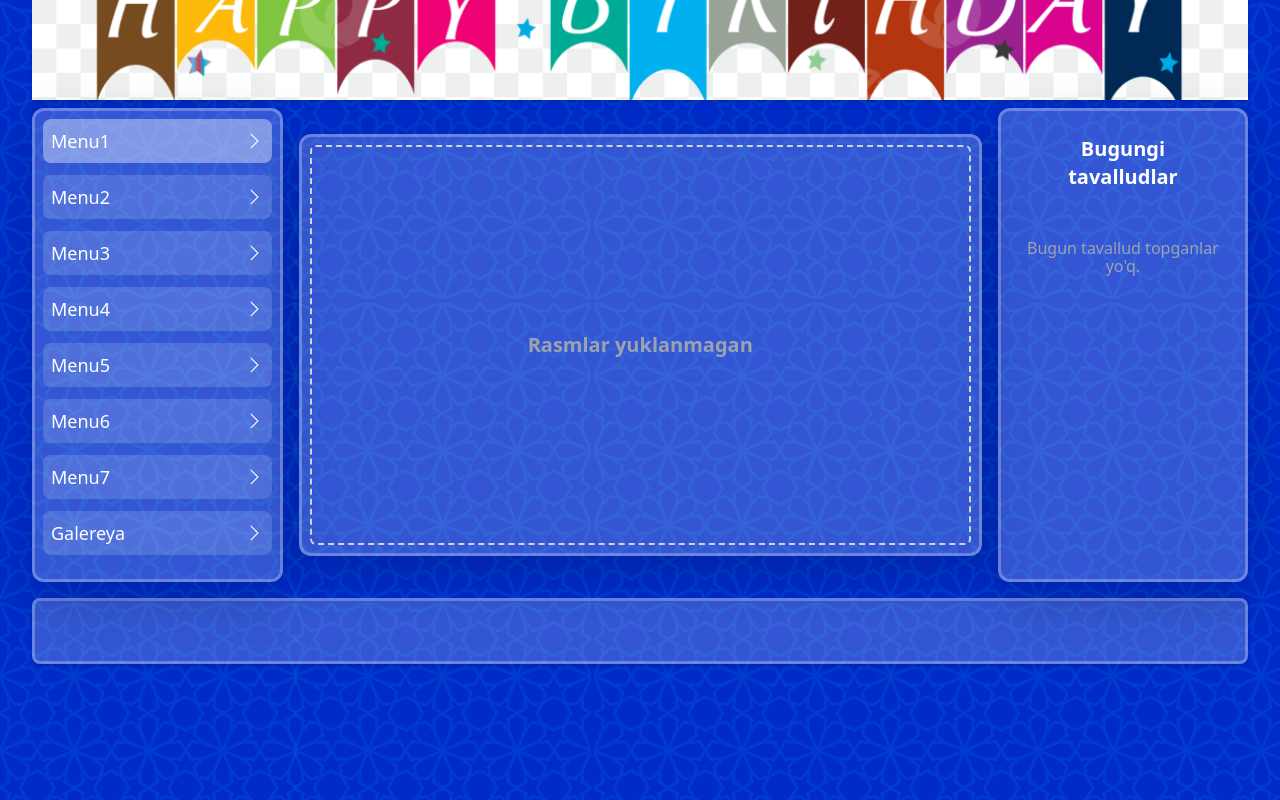
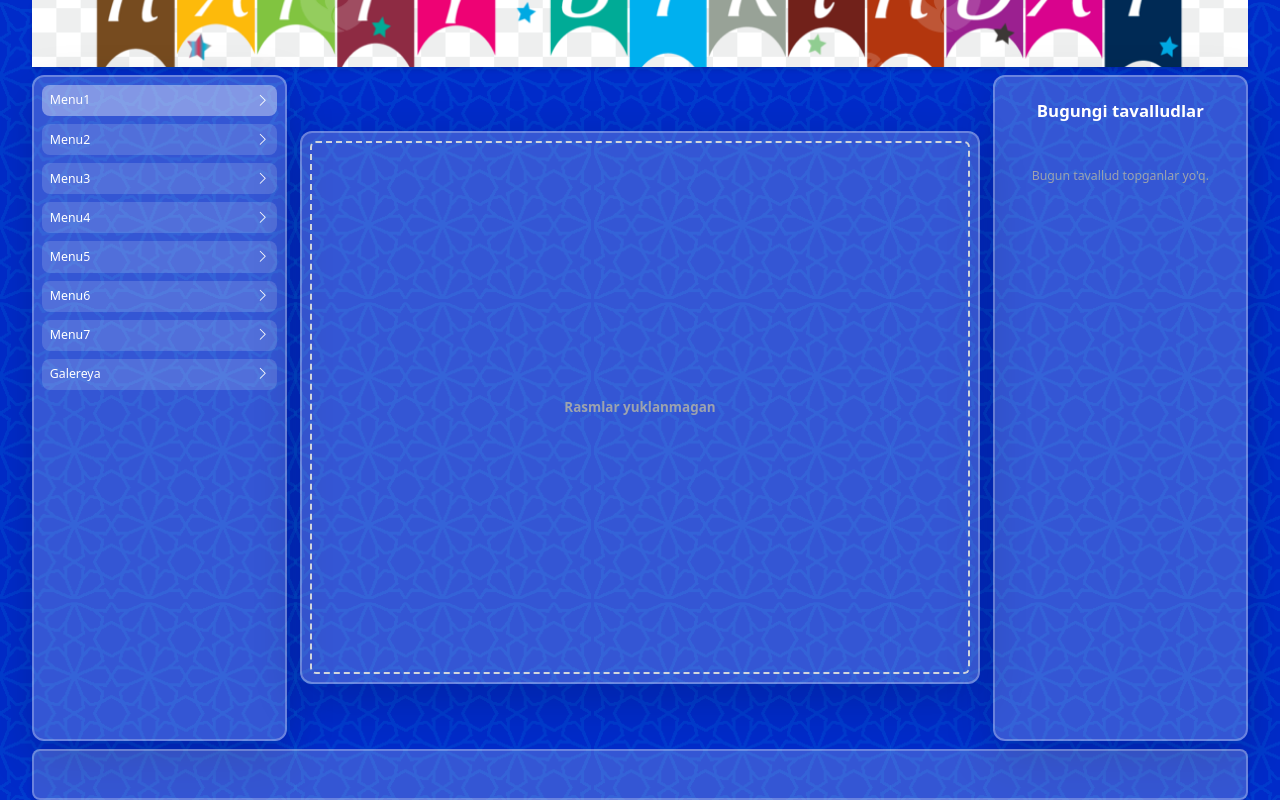
Before and after one commit to Shukurulla/birdth, a React (Vite) app: page / in a window 1280 px wide. Built offline with nearby package versions, Linux system fonts and the light colour scheme.

Commit message:
change background image

```diff
--- a/src/App.jsx
+++ b/src/App.jsx
@@ -28,6 +28,9 @@ const menus = [
   "galereya",
 ];
 
+// TV size constants (200cm × 123cm converted to viewport units)
+const TV_ASPECT_RATIO = 200 / 123;
+
 const App = () => {
   const [images, setImages] = useState([]);
   const [videos, setVideos] = useState([]);
@@ -35,6 +38,10 @@ const App = () => {
   const [currentIndex, setCurrentIndex] = useState(0);
   const [page, setPage] = useState(0);
   const [activeMenu, setActiveMenu] = useState("menu1");
+  const [screenSize, setScreenSize] = useState({
+    width: window.innerWidth,
+    height: window.innerHeight,
+  });
   const itemsPerPage = 7;
   const [greeting, setGreeting] = useState([]);
   const carouselRef = useRef(null);
@@ -44,6 +51,31 @@ const App = () => {
 
   const today = new Date();
   const todayFormatted = moment(today).format("YYYY-MM-DD");
+
+  // Handle window resize
+  useEffect(() => {
+    const handleResize = () => {
+      setScreenSize({ width: window.innerWidth, height: window.innerHeight });
+    };
+
+    window.addEventListener("resize", handleResize);
+    handleResize(); // Initial call
+
+    return () => window.removeEventListener("resize", handleResize);
+  }, []);
+
+  // Calculate responsive font size based on screen width
+  const getFontSize = (baseSize) => {
+    const scaleFactor = screenSize.width / 1920; // Assuming 1920px as reference width
+    return Math.max(baseSize * scaleFactor, baseSize * 0.7); // Don't go below 70% of base size
+  };
+
+  // Calculate scaling for elements
+  const getScale = useCallback(() => {
+    const widthScale = screenSize.width / 1920;
+    const heightScale = screenSize.height / 1080;
+    return Math.min(widthScale, heightScale);
+  }, [screenSize]);
 
   const todaysGreetings = useMemo(() => {
     return greeting.filter((item) => {
@@ -57,18 +89,26 @@ const App = () => {
       menus.map((menu) => (
         <li
           key={menu}
-          className={`p-2 flex items-center  justify-between rounded-lg text-lg font-medium cursor-pointer text-white transition-all  ${
+          className={` flex items-center justify-between rounded-lg font-medium cursor-pointer text-white transition-all ${
             activeMenu === menu
               ? "bg-[#ffffff62] hover:bg-[#ffffff49] "
               : "hover:bg-[#ffffff49] bg-[#ffffff25]"
           }`}
+          style={{
+            fontSize: `${getFontSize(1.1)}rem`,
+            padding: `${getFontSize(0.7)}rem`,
+            marginBottom: `${getFontSize(0.4)}rem`,
+          }}
           onClick={() => setActiveMenu(menu)}
         >
           <span>{menu.charAt(0).toUpperCase() + menu.slice(1)}</span>
-          <i className="bi bi-chevron-right text-lg"></i>
+          <i
+            className="bi bi-chevron-right"
+            style={{ fontSize: `${getFontSize(1.2)}rem` }}
+          ></i>
         </li>
       )),
-    [activeMenu]
+    [activeMenu, screenSize]
   );
 
   const preloadImages = useCallback((imageUrls) => {
@@ -278,6 +318,14 @@ const App = () => {
     }
   }, [startIndex, itemsPerPage, images.length]);
 
+  const scale = getScale();
+  const thumbnailSize = useMemo(() => {
+    return {
+      width: Math.round(64 * scale),
+      height: Math.round(48 * scale),
+    };
+  }, [scale]);
+
   const renderThumbnails = useCallback(() => {
     if (!visibleThumbnails || visibleThumbnails.length === 0) return null;
 
@@ -289,8 +337,8 @@ const App = () => {
             <div
               key={absoluteIndex}
               style={{
-                width: "64px",
-                height: "48px",
+                width: `${thumbnailSize.width}px`,
+                height: `${thumbnailSize.height}px`,
                 backgroundImage: `url(${img.image})`,
                 backgroundSize: "cover",
                 backgroundPosition: "center",
@@ -307,13 +355,25 @@ const App = () => {
         })}
       </div>
     );
-  }, [visibleThumbnails, startIndex, currentIndex, handleThumbnailClick]);
+  }, [
+    visibleThumbnails,
+    startIndex,
+    currentIndex,
+    handleThumbnailClick,
+    thumbnailSize,
+  ]);
 
   const renderCarouselContent = useCallback(() => {
     if (loading) {
       return (
-        <div className="w-full h-[400px] flex items-center justify-center">
-          <div className="text-xl font-semibold text-gray-500">
+        <div
+          className="w-full flex items-center justify-center"
+          style={{ height: `${Math.round(800 * scale)}px` }}
+        >
+          <div
+            className="font-semibold text-gray-500"
+            style={{ fontSize: `${getFontSize(1.2)}rem` }}
+          >
             Rasmlar yuklanmoqda...
           </div>
         </div>
@@ -322,7 +382,13 @@ const App = () => {
 
     if (images.length === 0) {
       return (
-        <div className="w-full h-[400px] flex items-center justify-center text-gray-400 text-xl font-semibold border-2 border-dashed border-gray-300 rounded-md">
+        <div
+          className="w-full flex items-center justify-center text-gray-400 font-semibold border-2 border-dashed border-gray-300 rounded-md"
+          style={{
+            height: `${Math.round(800 * scale)}px`,
+            fontSize: `${getFontSize(1.2)}rem`,
+          }}
+        >
           Rasmlar yuklanmagan
         </div>
       );
@@ -336,7 +402,7 @@ const App = () => {
               <div
                 style={{
                   width: "100%",
-                  height: "500px",
+                  height: `${Math.round(800 * scale)}px`,
                   backgroundImage: `url(${img.image})`,
                   backgroundSize: "cover",
                   backgroundPosition: "center",
@@ -357,17 +423,23 @@ const App = () => {
               onClick={handlePrevPage}
               className="absolute left-5"
               disabled={startIndex === 0}
-              style={{ opacity: startIndex === 0 ? 0.5 : 1 }}
+              style={{
+                opacity: startIndex === 0 ? 0.5 : 1,
+                fontSize: `${getFontSize(1.5)}rem`,
+              }}
             >
-              <i className="bi text-white bi-chevron-left text-2xl"></i>
+              <i className="bi text-white bi-chevron-left"></i>
             </button>
             <button
               onClick={handleNextPage}
               className="absolute right-5"
               disabled={endIndex >= images.length - 1}
-              style={{ opacity: endIndex >= images.length - 1 ? 0.5 : 1 }}
+              style={{
+                opacity: endIndex >= images.length - 1 ? 0.5 : 1,
+                fontSize: `${getFontSize(1.5)}rem`,
+              }}
             >
-              <i className="bi text-white bi-chevron-right text-2xl"></i>
+              <i className="bi text-white bi-chevron-right"></i>
             </button>
           </div>
         )}
@@ -382,6 +454,7 @@ const App = () => {
     renderThumbnails,
     startIndex,
     endIndex,
+    scale,
   ]);
 
   const [currentPlayingIndex, setCurrentPlayingIndex] = useState(null);
@@ -389,8 +462,14 @@ const App = () => {
   const renderVideoCarouselContent = useCallback(() => {
     if (loading) {
       return (
-        <div className="w-full h-[400px] flex items-center justify-center">
-          <div className="text-xl font-semibold text-gray-500">
+        <div
+          className="w-full flex items-center justify-center"
+          style={{ height: `${Math.round(700 * scale)}px` }}
+        >
+          <div
+            className="font-semibold text-gray-500"
+            style={{ fontSize: `${getFontSize(1.2)}rem` }}
+          >
             Videolar yuklanmoqda...
           </div>
         </div>
@@ -399,7 +478,13 @@ const App = () => {
 
     if (videos.length === 0) {
       return (
-        <div className="w-full h-[400px] flex items-center justify-center text-gray-400 text-xl font-semibold border-2 border-dashed border-gray-300 rounded-md">
+        <div
+          className="w-full flex items-center justify-center text-gray-400 font-semibold border-2 border-dashed border-gray-300 rounded-md"
+          style={{
+            height: `${Math.round(400 * scale)}px`,
+            fontSize: `${getFontSize(1.2)}rem`,
+          }}
+        >
           Videolar yuklanmagan
         </div>
       );
@@ -441,13 +526,20 @@ const App = () => {
               {/* Loading indicator for videos */}
               {videoLoading[index] && (
                 <div className="absolute top-1/2 left-1/2 transform -translate-x-1/2 -translate-y-1/2 z-10">
-                  <div className="w-16 h-16 border-4 border-blue-500 border-t-transparent rounded-full animate-spin"></div>
+                  <div
+                    className="border-4 border-blue-500 border-t-transparent rounded-full animate-spin"
+                    style={{
+                      width: `${Math.round(50 * scale)}px`,
+                      height: `${Math.round(50 * scale)}px`,
+                    }}
+                  ></div>
                 </div>
               )}
 
               <video
                 src={video.video}
-                className="w-full h-[500px] object-cover rounded-md"
+                className="w-full object-cover rounded-md"
+                style={{ height: `${Math.round(800 * scale)}px` }}
                 controls
                 autoPlay={true}
                 preload={preloadVideo(index)}
@@ -543,7 +635,11 @@ const App = () => {
                       }`
                     }
                     alt={`Video ${index + 1}`}
-                    className="w-16 h-10 object-cover"
+                    style={{
+                      width: `${Math.round(60 * scale * 1.5)}px`,
+                      height: `${Math.round(50 * scale * 1.5)}px`,
+                    }}
+                    className="object-cover"
                   />
                 </div>
               ))}
@@ -560,9 +656,12 @@ const App = () => {
               }}
               className="absolute left-5"
               disabled={startIndex === 0}
-              style={{ opacity: startIndex === 0 ? 0.5 : 1 }}
+              style={{
+                opacity: startIndex === 0 ? 0.5 : 1,
+                fontSize: `${getFontSize(1.5)}rem`,
+              }}
             >
-              <i className="bi bi-chevron-left text-xl"></i>
+              <i className="bi bi-chevron-left"></i>
             </button>
             <button
               onClick={() => {
@@ -575,9 +674,12 @@ const App = () => {
               }}
               className="absolute right-5"
               disabled={endIndex >= videos.length - 1}
-              style={{ opacity: endIndex >= videos.length - 1 ? 0.5 : 1 }}
+              style={{
+                opacity: endIndex >= videos.length - 1 ? 0.5 : 1,
+                fontSize: `${getFontSize(1.5)}rem`,
+              }}
             >
-              <i className="bi bi-chevron-right text-xl"></i>
+              <i className="bi bi-chevron-right"></i>
             </button>
           </div>
         )}
@@ -593,12 +695,16 @@ const App = () => {
     endIndex,
     currentPlayingIndex,
     videoLoading,
+    scale,
   ]);
 
   const renderGreetingCard = useMemo(() => {
     return (
       <div className="bg-[#ffffff34] border w-100 h-100 p-4 rounded-xl shadow-lg">
-        <h2 className="text-xl text-white font-semibold text-center mb-4">
+        <h2
+          className="text-white font-semibold text-center mb-4"
+          style={{ fontSize: `${getFontSize(1.5)}rem` }}
+        >
           Bugungi tavalludlar
         </h2>
         {todaysGreetings.length > 0 ? (
@@ -611,14 +717,23 @@ const App = () => {
                 <img
                   src={item.text.image}
                   alt="userImage"
-                  className="w-28 mx-auto h-28 rounded-full border-4 border-blue-200 shadow-md"
+                  className="mx-auto rounded-full border-4 border-blue-200 shadow-md"
+                  style={{
+                    width: `${Math.round(78 * scale * 1.5)}px`,
+                    height: `${Math.round(78 * scale * 1.5)}px`,
+                  }}
                   loading="lazy"
                 />
-                <p className="mt-2 text-xl font-medium">
+                <p
+                  className="mt-2 font-medium"
+                  style={{ fontSize: `${getFontSize(1.3)}rem` }}
+                >
                   {item.text.firstName} {item.text.lastName}
                 </p>
-                <p className="text-md">{item.text.birthDate}</p>
-                <p className="text-lg">
+                <p style={{ fontSize: `${getFontSize(1)}rem` }}>
+                  {item.text.birthDate}
+                </p>
+                <p style={{ fontSize: `${getFontSize(1.1)}rem` }}>
                   Hurmatli {item.text.firstName} {item.text.lastName}, sizni
                   bugungi tug'ilgan kuningiz bilan tabriklaymiz🎉🎉
                 </p>
@@ -626,13 +741,16 @@ const App = () => {
             ))}
           </Carousel>
         ) : (
-          <div className="text-center text-gray-400 py-4">
+          <div
+            className="text-center text-gray-400 py-4"
+            style={{ fontSize: `${getFontSize(1.1)}rem` }}
+          >
             Bugun tavallud topganlar yo'q.
           </div>
         )}
       </div>
     );
-  }, [todaysGreetings]);
+  }, [todaysGreetings, scale]);
 
   const ad = JSON.parse(localStorage.getItem("ad"));
 
@@ -665,31 +783,55 @@ const App = () => {
         <Route
           path="/"
           element={
-            <div className="w-[95%] mx-auto min-h-screen">
+            <div
+              className="mx-auto"
+              style={{
+                width: "95%",
+                height: "100vh",
+                display: "flex",
+                flexDirection: "column",
+              }}
+            >
               <link rel="stylesheet" href={BOOTSTRAP_ICONS_CDN} />
-              <div className="w-full text-center mb-2  text-white text-3xl shadow-md">
+              <div className="w-full text-center mb-2 text-white shadow-md">
                 <img
                   src={banner}
-                  className="w-100 object-cover h-[100px]"
+                  className="w-100 object-cover"
+                  style={{ height: `${Math.round(100 * scale)}px` }}
                   alt="banner-image"
                 />
               </div>
-              <div className="flex justify-between gap-[-10px]">
-                <div className="w-[21%] border bg-[#ffffff34] p-2 rounded-xl shadow-lg">
-                  <ul className="space-y-3">{menuItems}</ul>
+              <div
+                className="flex justify-between"
+                style={{ gap: "1%", flex: 1 }}
+              >
+                <div
+                  className="border bg-[#ffffff34] p-2 rounded-xl shadow-lg"
+                  style={{ width: "21%" }}
+                >
+                  <ul className="space-y-2">{menuItems}</ul>
                 </div>
-                <div className="w-[60%]  flex flefx-col items-center px-3">
-                  <div className="w-full border bg-[#ffffff34] p-2 rounded-xl shadow-lg relative">
+                <div
+                  className="flex h-100 items-center "
+                  style={{ width: "56%" }}
+                >
+                  <div className="w-full  border bg-[#ffffff34] p-2 rounded-xl shadow-lg relative">
                     {activeMenu === "galereya"
                       ? renderVideoCarouselContent()
                       : renderCarouselContent()}
                   </div>
                 </div>
-                <div className="w-[21%]  flex items-center justify-center">
+                <div
+                  className="flex items-center justify-center"
+                  style={{ width: "21%" }}
+                >
                   {renderGreetingCard}
                 </div>
               </div>
-              <footer className="text-center text-xl py-3 border rounded-lg text-white shadow-md mt-3 ">
+              <footer
+                className="text-center py-3 border rounded-lg text-white shadow-md mt-2"
+                style={{ fontSize: `${getFontSize(1.2)}rem` }}
+              >
                 <div className="w-[90%] mx-auto">
                   <marquee behavior="scroll" direction="left" scrollamount="5">
                     {ad?.adText}
--- a/src/index.css
+++ b/src/index.css
@@ -12,5 +12,5 @@ footer {
   margin-top: 20px;
 }
 .border {
-  border: 3px solid #ffffff44 !important;
+  border: 2px solid #ffffff44 !important;
 }
```
